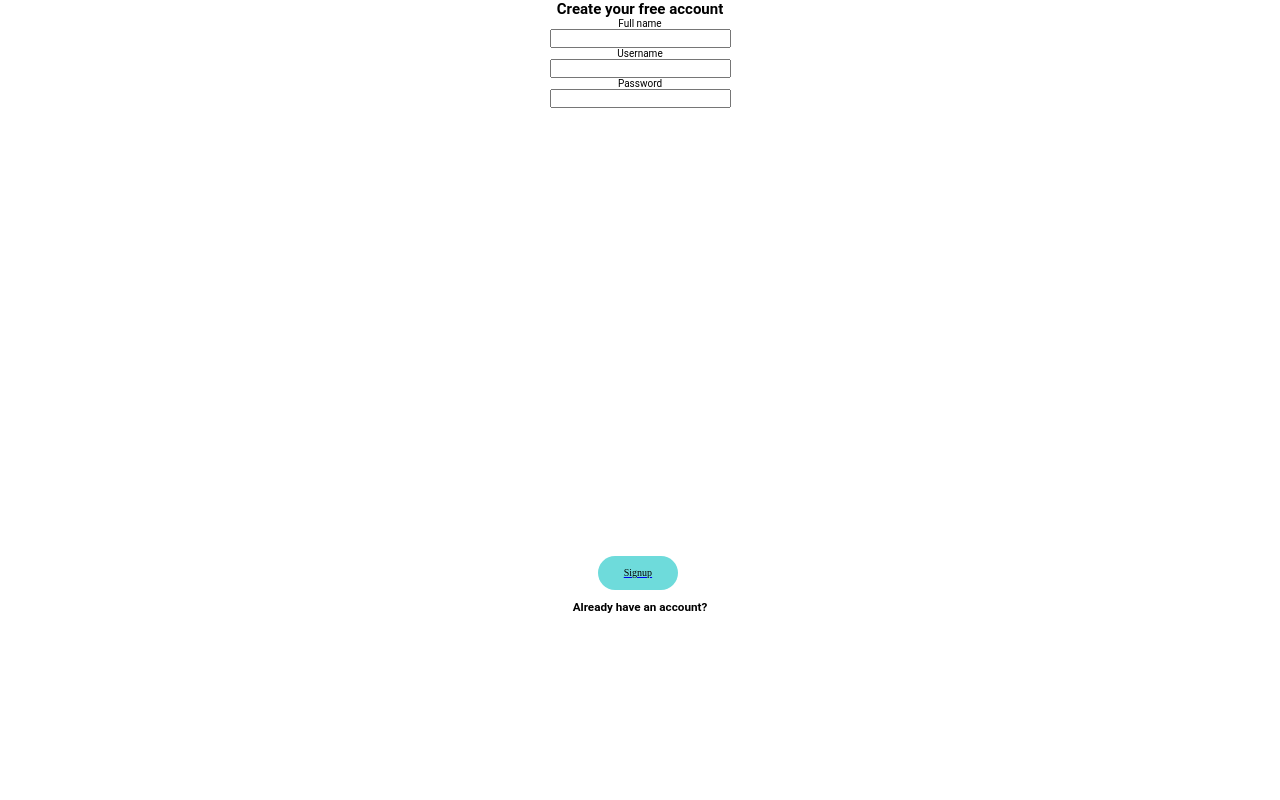
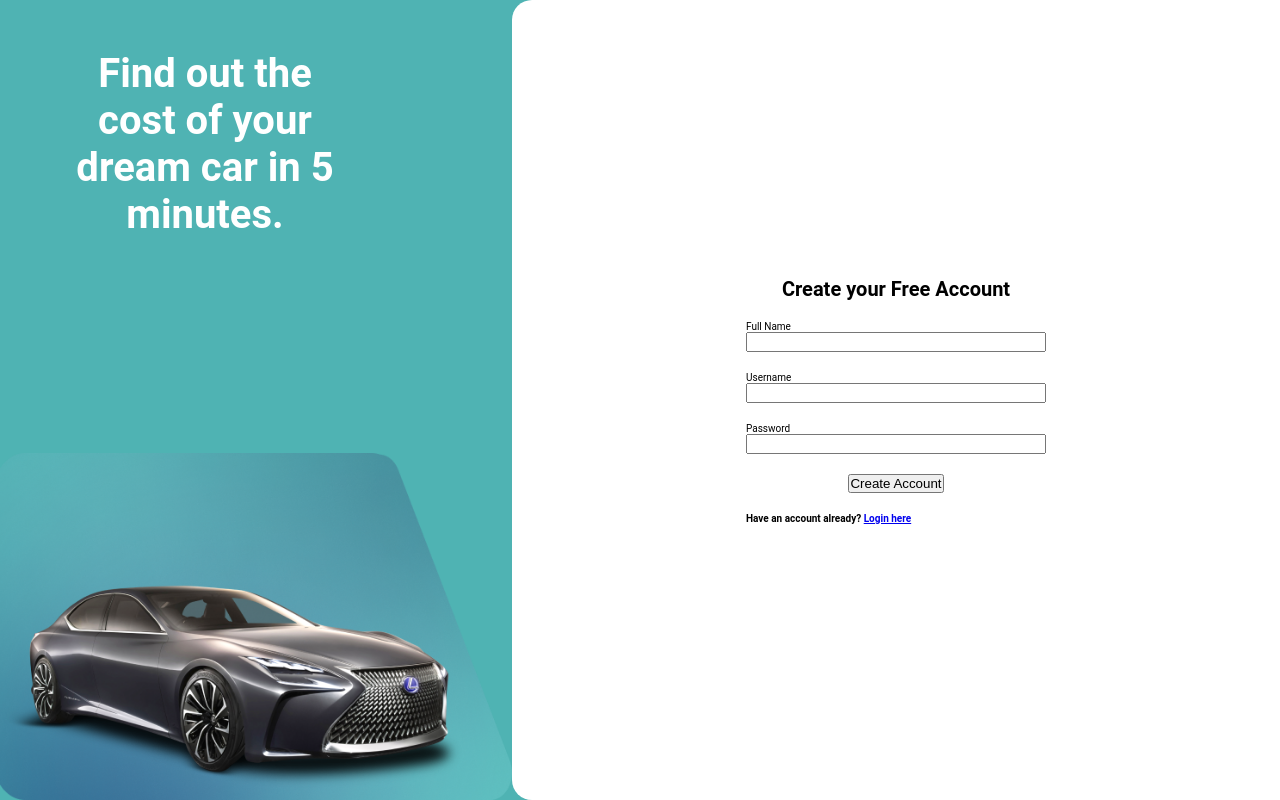
Before and after one commit to TLI-Project/Winnie, a React (Create React App) app: page /signup in a window 1280 px wide. Built offline with nearby package versions, Linux system fonts and the light colour scheme.

Commit message:
implement logic and refactor /finance page

```diff
--- a/src/App.scss
+++ b/src/App.scss
@@ -125,7 +125,7 @@ html {
     }
   }
 
-  &-login {
+  &-login-signup {
     display: flex;
     background-color: rgb(79, 179, 179);
     .left {
--- a/src/components/Finance/index.js
+++ b/src/components/Finance/index.js
@@ -1,45 +1,74 @@
 import React, { useState } from 'react'
-import { Link } from 'react-router-dom';
-// import './finance.scss';
+import { Link, useHistory } from 'react-router-dom';
 
 /* Vehicle mileage should be 0*/
 const Finance = ({ setToken }) => {
-  const [preferredVehicle, setPreferredVehicle] = useState();
-  const [preferredFeatures, setPreferredFeatures] = useState();
-  const [creditScore, setCreditScore] = useState();
-  const [yearlyIncome, setYearlyIncome] = useState();
-  const [monthlyBudget, setMonthlyBudget] = useState();
+  const [loanAmount, setLoanAmount] = useState('');
+  const [creditScore, setCreditScore] = useState('');
+  const [yearlyIncome, setYearlyIncome] = useState('');
+  const [monthlyBudget, setMonthlyBudget] = useState('');
+  const [downPayment, setDownPayment] = useState('');
+  const history = useHistory();
+
+  const handleLoanAmountChange = e => {
+    setLoanAmount(e.target.value)
+  }
+
+  const handleCreditScoreChange = e => {
+    setCreditScore(e.target.value)
+  }
+
+  const handleYearlyIncomeChange = e => {
+    setYearlyIncome(e.target.value)
+  }
+
+  const handleMonthlyBudgetChange = e => {
+    setMonthlyBudget(e.target.value)
+  }
+
+  const handleDownPaymentChange = e => {
+    setDownPayment(e.target.value)
+  }
+
+  const submit = () => {
+    // fetch to verify, if ok, history.push
+    if (!(300 <= creditScore <= 900)) {
+      console.log('please enter a valid credit score');
+    } else if (!(loanAmount > 0)) {
+      console.log('please enter a valid loan amount');
+    } else if (!(monthlyBudget > 0)) {
+      console.log('please enter a valid monthly budget');
+    } else if (!(yearlyIncome > 0)) {
+      console.log('please enter a valid yearly income');
+    } else if (!(downPayment > 0)) {
+      console.log('please enter a valid down payment amount')
+    } else {
+      history.push('/catalogue')
+    }
+
+  }
+
   return (
     <div className="page page-finance">
       <h1>Tell us a bit about yourself...</h1>
-      <form>
-        <label>
-          <p>Loan amount</p>
-          <input type="text" onChange={e => setMonthlyBudget(e.target.value)} />
-        </label>
-        <label>
-          <p>Credit score</p>
-          <input type="text" onChange={e => setCreditScore(e.target.value)} />
-        </label>
-        <label>
-          <p>Yearly income</p>
-          <input type="text" onChange={e => setYearlyIncome(e.target.value)} />
-        </label>
-        <label>
-          <p>Monthly budget</p>
-          <input type="text" onChange={e => setMonthlyBudget(e.target.value)} />
-        </label>
-        {/* <div>
-              <button type="submit">Get Breakdown</button>
-          </div> */}
-          <label>
-          <p>Down payment</p>
-          <input type="text" onChange={e => setMonthlyBudget(e.target.value)} />
-        </label>
-      </form>
-      <Link to='/catalogue'>
-        <button className="btn">Browse Cars!</button>
-      </Link>
+
+      <p>Loan amount</p>
+      <input type="text" onChange={handleLoanAmountChange} value={loanAmount} />
+
+      <p>Credit score</p>
+      <input type="text" onChange={handleCreditScoreChange} value={creditScore} />
+
+      <p>Yearly income</p>
+      <input type="text" onChange={handleYearlyIncomeChange} value={yearlyIncome} />
+
+      <p>Monthly budget</p>
+      <input type="text" onChange={handleMonthlyBudgetChange} value={monthlyBudget} />
+
+      <p>Down payment</p>
+      <input type="text" onChange={handleDownPaymentChange} value={downPayment} />
+
+      <button onClick={submit}>Browse Cars</button>
+
     </div>
   )
 }
--- a/src/components/Home/index.js
+++ b/src/components/Home/index.js
@@ -23,8 +23,8 @@ const Home = () => {
                     <Link to='/'>Contact</Link>
                 </div>
                 <div className='right'>
-                    <Link to='/login'>Login</Link>
-                    <Link to='/signup'>Sign Up</Link>
+                    <Link to='/login'>The Next Car Owner</Link>
+                    <Link to='/finance'>Dealership</Link>
                 </div>
             </nav>
             <div className='wrapper'>
--- a/src/components/Login/index.js
+++ b/src/components/Login/index.js
@@ -28,7 +28,7 @@ const Login = ({ setToken }) => {
     }
 
     return (
-        <div className='page page-login'>
+        <div className='page page-login-signup'>
             <div className="left">
                 <h1> Find out the cost of your dream car in 5 minutes.</h1>
                 <img className="car-login" src={CarImg} />
--- a/src/components/SignUp/index.js
+++ b/src/components/SignUp/index.js
@@ -1,41 +1,60 @@
 import React, { useState } from 'react';
-import { Link } from 'react-router-dom';
+import { Link, useHistory } from 'react-router-dom';
 // import './signup.scss';
+import CarImg from '../../img/landing/login/CarLogin.png';
+
 
 const SignUp = ({ setToken }) => {
-    const [fullname, setFullName] = useState();
-    const [username, setUserName] = useState();
-    const [password, setPassword] = useState();
+    const [fullname, setFullName] = useState('');
+    const [username, setUserName] = useState('');
+    const [password, setPassword] = useState('');
+    const history = useHistory();
+
+        const handleFullNameChange = e => {
+            setFullName(e.target.value)
+        }
+        const handleUsernameChange = e => {
+            setUserName(e.target.value)
+        }
+        const handlePasswordChange = e => {
+            // Check that value is ASCII-readable
+            setPassword(e.target.value)
+        }
+        const submit = () => {
+            // fetch to verify, if ok, history.push
+            if (fullname === ''){
+                console.log('full name cannot be empty');
+            }
+            else if (username === '') {
+                console.log('please enter your username');
+            } else if (password === '') {
+                console.log('please enter a password');
+            } else {
+                history.push('/finance')
+            }
+
+        }
+
     return (
-        <div className="login-wrapper">
-
-            <div className="glass-create">
-                <h2>Create your free account</h2>
-                <form>
-                    <label>
-                        <p>Full name</p>
-                        <input type="text" onChange={e => setFullName(e.target.value)} />
-                    </label>
-                    <label>
-                        <p>Username</p>
-                        <input type="text" onChange={e => setUserName(e.target.value)} />
-                    </label>
-                    <label>
-                        <p>Password</p>
-                        <input type="password" onChange={e => setPassword(e.target.value)} />
-                    </label>
-                    <div>
-                        <Link to='/finance'>
-                            <button className="btn" type="submit">Signup</button>
-                        </Link>
-                    </div>
-                    <h3> Already have an account?</h3>
-                    <Link to='/login'>
-                        <button className="btn">Log in</button>
-                    </Link>
-                </form>
+        <div className='page page-login-signup'>
+        <div className="left">
+            <h1> Find out the cost of your dream car in 5 minutes.</h1>
+            <img className="car-login" src={CarImg} />
+        </div>
+        <div className="right">
+            <div className='wrapper'>
+                <h3>Create your Free Account</h3>
+                <p className='left-text'>Full Name</p>
+                <input type="text" onChange={handleFullNameChange} value={fullname} />
+                <p className='left-text'>Username</p>
+                <input type="text" onChange={handleUsernameChange} value={username} />
+                <p className='left-text'>Password</p>
+                <input type="password" onChange={handlePasswordChange} value={password} />
+                <button onClick={submit}>Create Account</button>
+                <h4 className='left-text'>Have an account already? <Link to='/login'>Login here</Link></h4>
             </div>
         </div>
+    </div>
     )
 }
 
```
